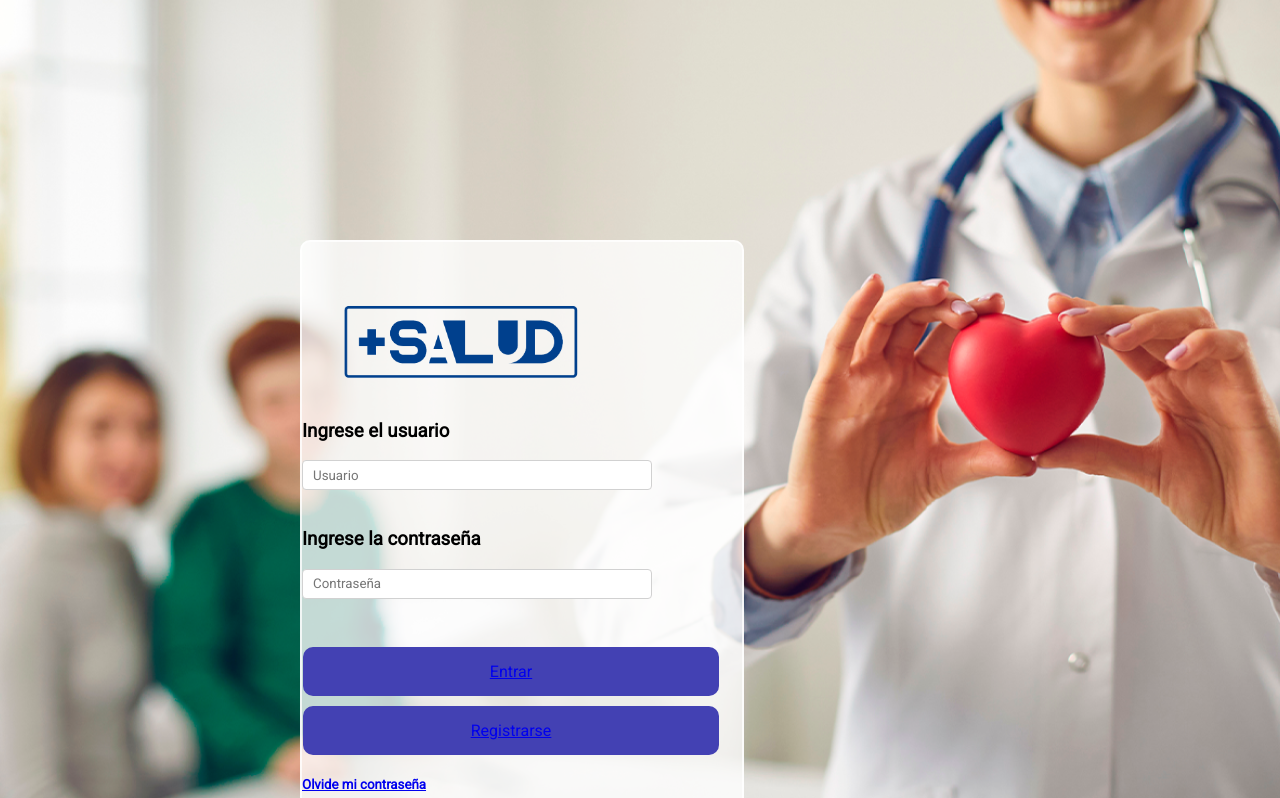
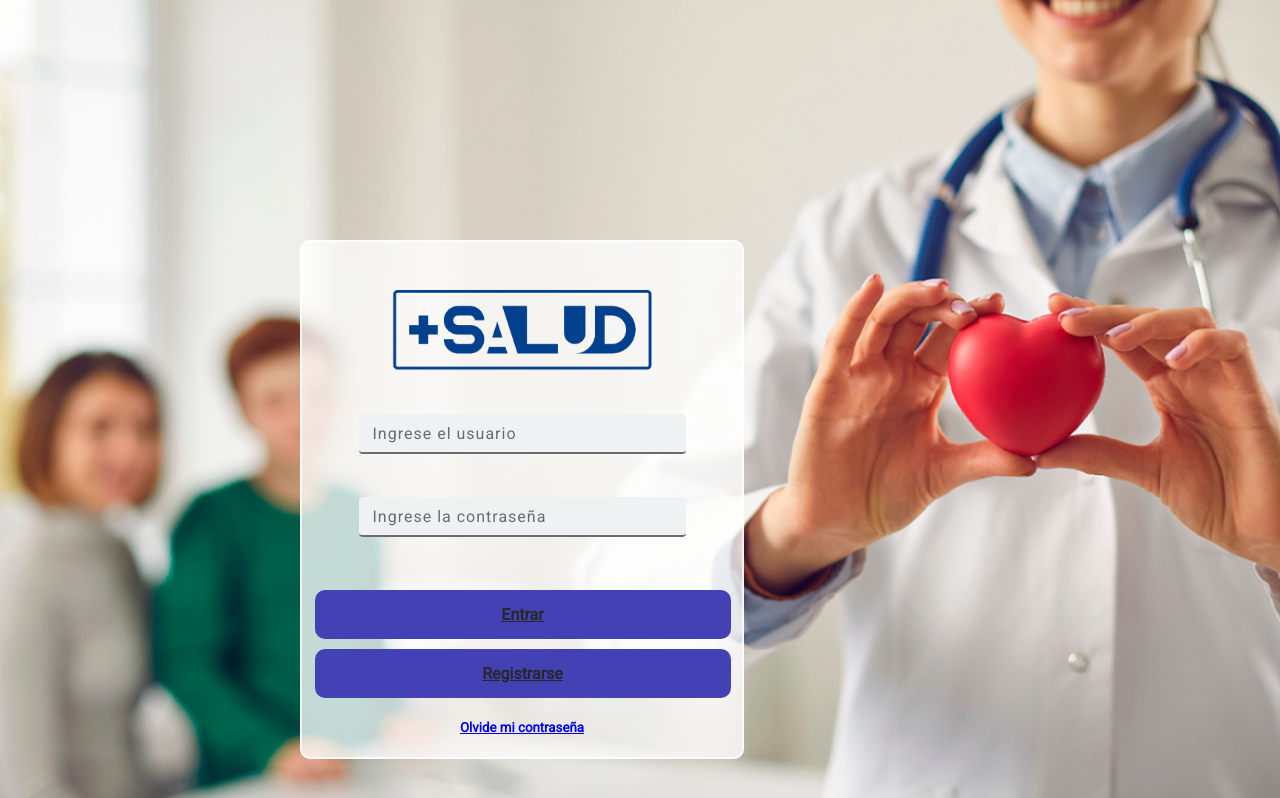
Before and after one commit to JulianaPansowyFurno/PF, a React (Create React App) app in the folder PF/frontend/: page / in a window 1280 px wide. Shown: the top 798 px of the page. Built offline with nearby package versions, Linux system fonts and the light colour scheme.

Commit message:
nadu20-7

```diff
--- a/PF/frontend/src/components/LoginFront.js
+++ b/PF/frontend/src/components/LoginFront.js
@@ -3,6 +3,7 @@ import React from 'react';
 import background from "./Imagenes/fondoLogin.png";
 import logoPNG from "./Imagenes/logoPNG.png";
 import {  Link } from "react-router-dom";
+import '../botonLindo.css';
 
 
 
@@ -30,28 +31,36 @@ const Login = ({navigation}) => {
               <div className='fondoBlanco'id='bordesRedondos'>
                 <form onSubmit= {tomarValores}>
                   <br></br>
+                  <center>
+                  <img src = {logoPNG} width='80%' ></img>
                   <br></br>
-                  <img src = {logoPNG} width='72%' ></img>
-                  <div id='colorLetrasLogin' className="mb-3">
-                    <h3><b>Ingrese el usuario</b></h3>
-                    <input className="u-full-width" type="text" name="usuario"  placeholder="Usuario"/>
-                  </div>
                   <br></br>
-                  <div id='colorLetrasLogin' className="mb-3">
-                    <h3><b>Ingrese la contraseña</b></h3>
-                    <input type="password" name="password" className="u-full-width" placeholder="Contraseña"/>
-                  </div>
+                    <div className="omrs-input-group">
+                      <label className="omrs-input-filled">
+                        {/* <span class="omrs-input-helper">Helper Text</span> */}
+                        <input className="u-full-width" type="text" name="usuario" required></input>
+                        <span className="omrs-input-label">Ingrese el usuario</span>
+                      </label>
+			              </div>
                   <br></br>
+                  <div className="omrs-input-group">
+                      <label className="omrs-input-filled">
+                        {/* <span class="omrs-input-helper">Helper Text</span> */}
+                        <input className="u-full-width" type="password" name="password" required></input>
+                        <span className="omrs-input-label">Ingrese la contraseña</span>
+                      </label>
+			              </div>
                   <br></br>
                   {/* <button type="submit" className="btn btn-primary btn-sm" id="Boton1" >Entrar</button> */}
                   {/* <button  type="Registro" className="btn btn-primary btn-sm" id="Boton2"> Registrarse</button> */}
                   <div id="Boton1">
-                  <Link to='/agenda'> Entrar</Link>
+                  <b><Link to='/agenda' className='letrasBotonIngreso'> Entrar</Link></b>
                   </div>
                   <div id="Boton2">
-                  <Link to='/registro'> Registrarse</Link>
+                  <b><Link to='/registro' className='letrasBotonIngreso'> Registrarse</Link></b>
                   </div>
                   <h5><a href='pag para cambiar contrasena'><u>Olvide mi contraseña</u></a>   </h5>
+                  </center>
                 </form>
               </div>
             </div>
--- a/PF/frontend/src/components/RegistroFront.js
+++ b/PF/frontend/src/components/RegistroFront.js
@@ -1,6 +1,6 @@
 import '../App.css';
 import React from 'react';
-import '../registro.css';
+import '../botonLindo.css';
 import background from "./Imagenes/fondoLogin.png";
 import logoPNG from "./Imagenes/logoPNG.png";
 import axios from 'axios';
@@ -27,7 +27,6 @@ const Registro = ({ MeLlevoValores, navigation }) => {
     }
     console.log(usuario);
     MeLlevoValores(usuario);
-    //MeLlevoValores(usuario);
     axios.post('http://localhost:5000/usuario', usuario)
     .then(function (response) {
       console.log(response);
--- a/PF/frontend/src/index.css
+++ b/PF/frontend/src/index.css
@@ -1,3 +1,5 @@
+@import url("https://fonts.googleapis.com/css?family=Roboto&display=swap");
+
 html {
   min-height: 100%;
 }
@@ -136,3 +138,9 @@ label {
   background-size: 100% 100%;
   padding-bottom: 100%;
 }
+
+.letrasBotonIngreso{
+  color:#282828;
+  font-family: "Roboto";
+  /* NO FUNCIONA FONT */
+}
```
Also changed, not shown: PF/frontend/src/botonLindo.css (renamed from PF/frontend/src/registro.css), 2 other files (tests, documents, lock files or other folders).
